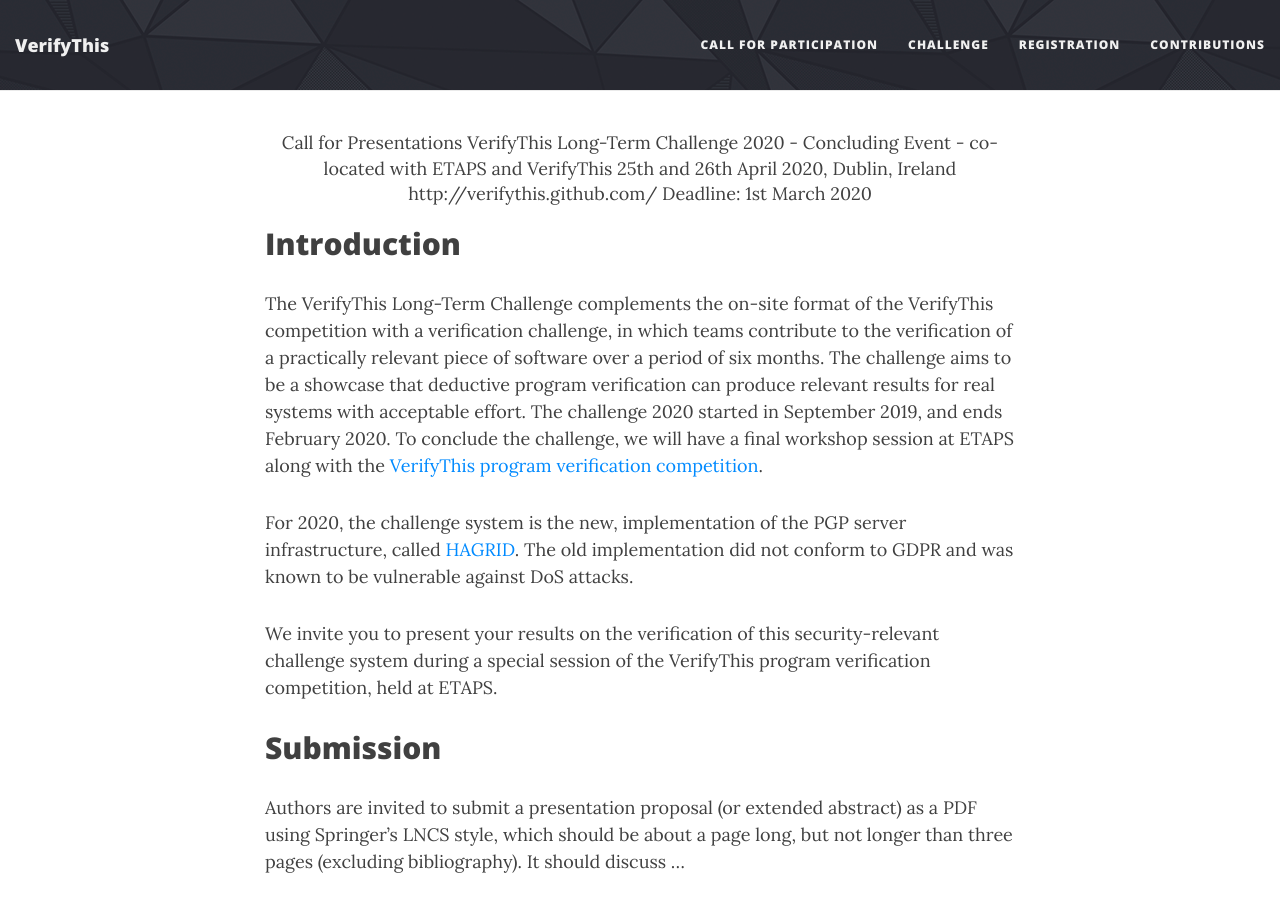
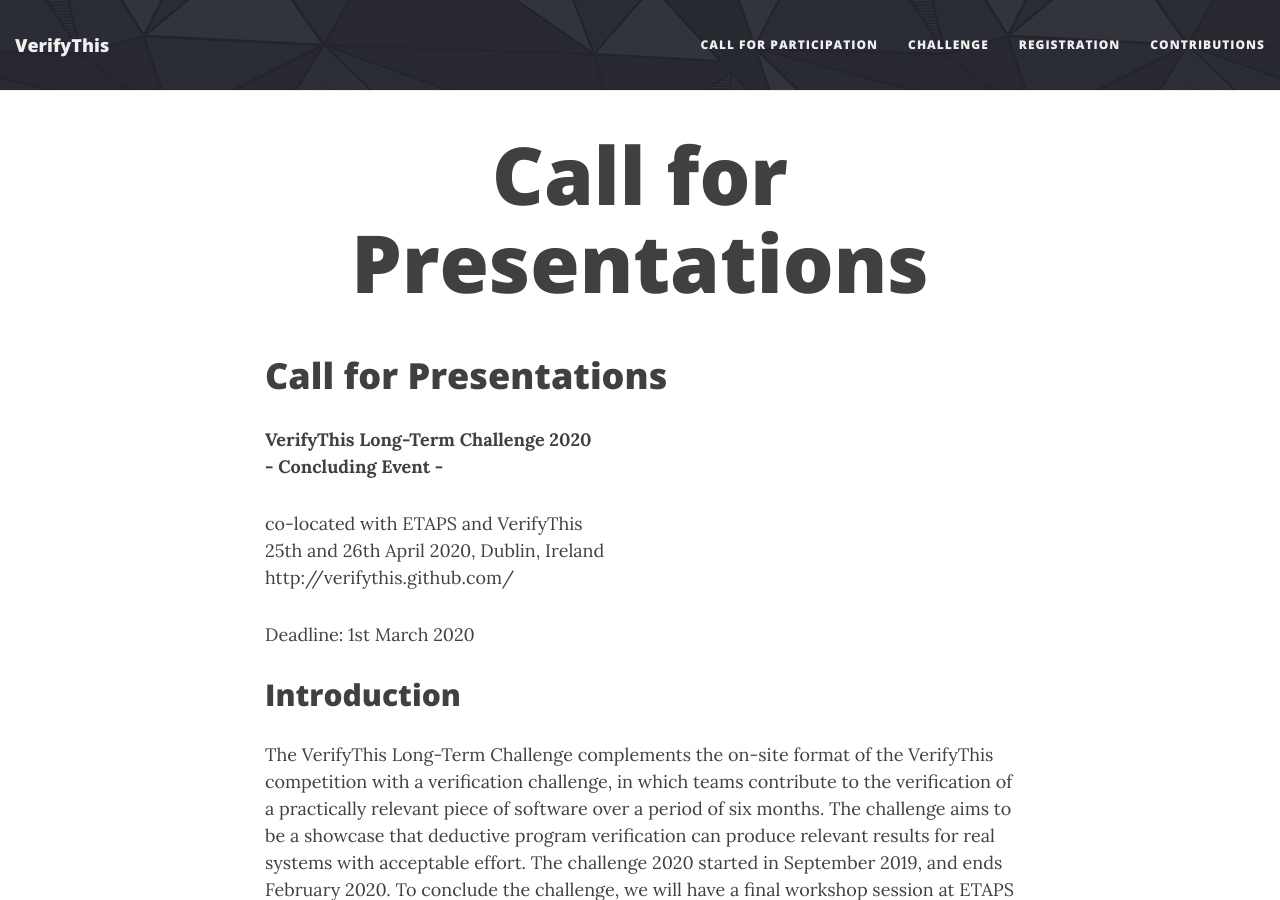
Before and after one commit to verifythis/verifythis.github.io, a Jekyll site: the page built from cfp.md, in a window 1280 px wide and 900 px high. Built offline with Jekyll 4.4.1, drawn with Linux system fonts in a browser that asks for light colours; our own code applies the rules of GitHub Pages for plain Markdown files.

Commit message:
update cfp

```diff
--- a/cfp.md
+++ b/cfp.md
@@ -1,15 +1,16 @@
-<center markdown="0">
-Call for Presentations
+# Call for Presentations
 
-VerifyThis Long-Term Challenge 2020
-- Concluding Event -
+{:.header}
+**VerifyThis Long-Term Challenge 2020**<br>
+**- Concluding Event -**
 
-co-located with ETAPS and VerifyThis
-25th and 26th April 2020, Dublin, Ireland
-http://verifythis.github.com/
+{:.header}
+co-located with ETAPS and VerifyThis <br>
+25th and 26th April 2020, Dublin, Ireland<br>
+http://verifythis.github.com/<br>
 
-Deadline: 1st March 2020
-</center>
+{:.header}
+Deadline: 1st March 2020<br>
 
 ## Introduction
 
```
